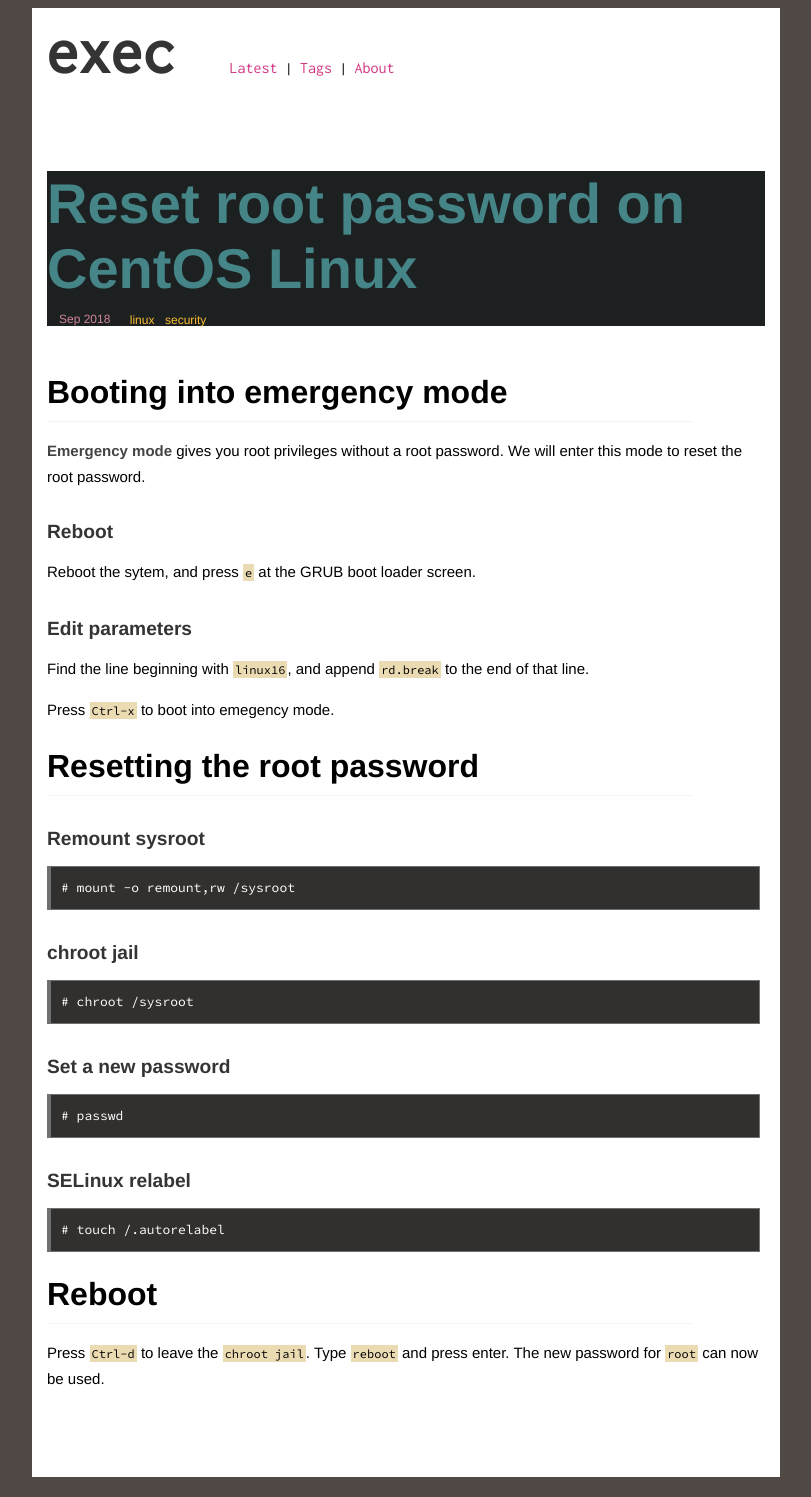
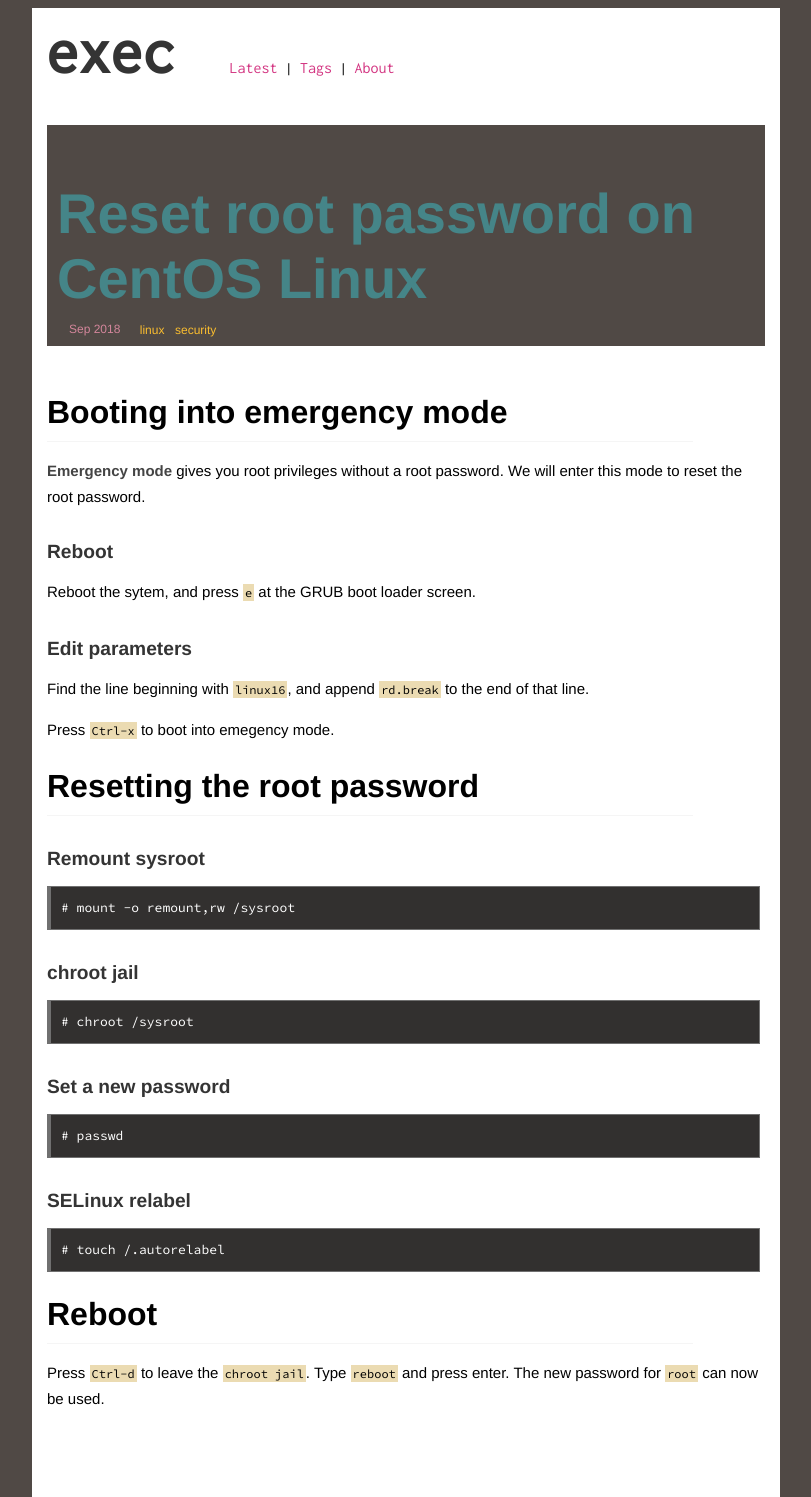
Before and after one commit to execas/execas.github.io, a Jekyll site: the page built from _posts/2018-09-03-reset-root-password-on-centos-linux.md, in a window 1280 px wide. Shown: the whole page, without its empty margins (234-1045 px from the left). Built offline with Jekyll 4.4.1, drawn with Linux system fonts in a browser that asks for light colours.

Commit message:
Update execas.css

```diff
--- a/css/execas.css
+++ b/css/execas.css
@@ -229,7 +229,8 @@
 */
 .post-info {
      margin-bottom:3rem;
-     background-color:#1d2021;
+     background-color:#504945;
+     padding:10px;
 }
 
 .post-title {
```
